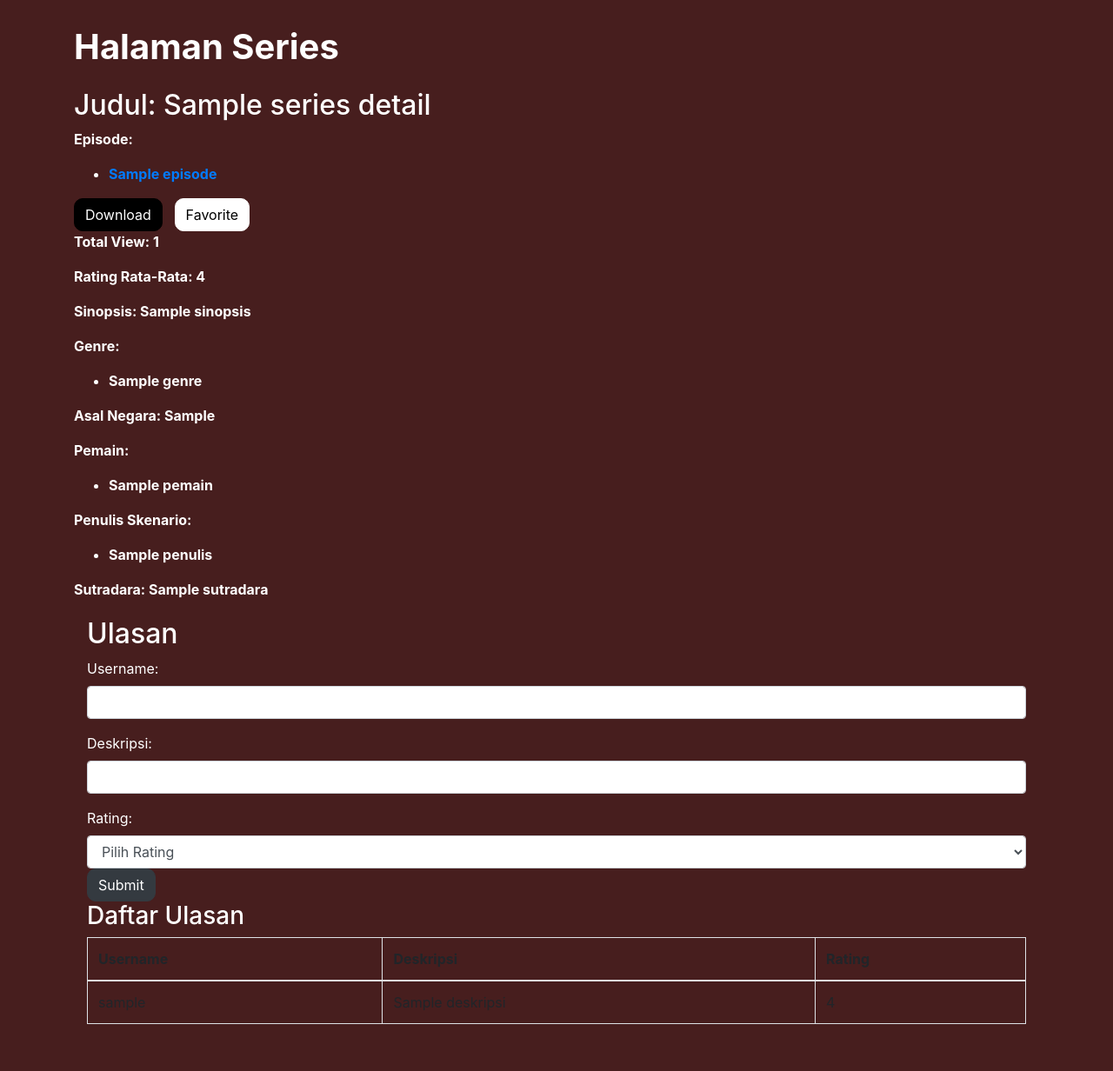
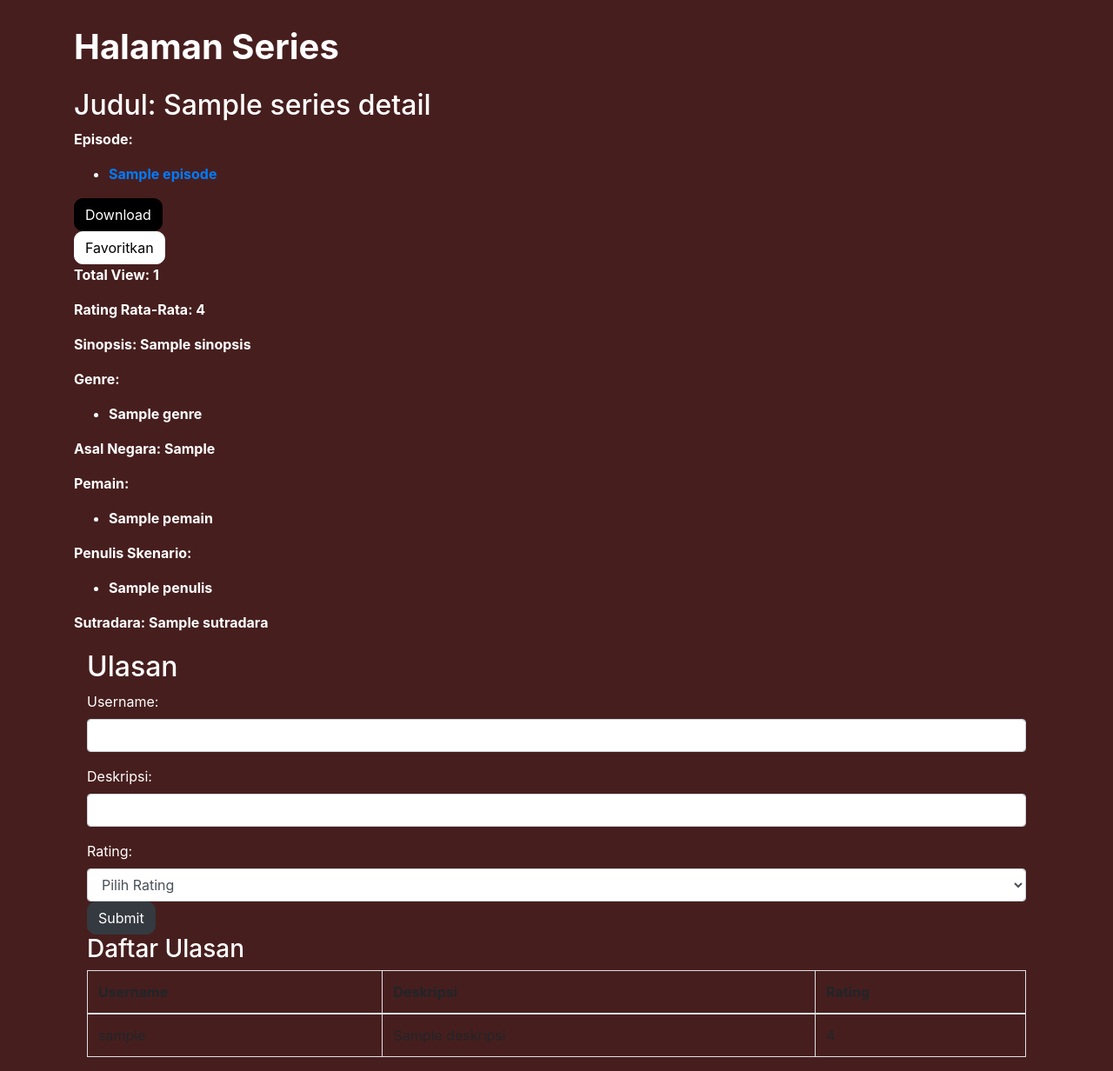
Before and after one commit to BASDAT-B-2/pacilflix-B-2, a Django app: template TK3_B_2/tayangan/templates/HalamanSeries.html in a window 1280 px wide. Shown: the part 56-1288 px from the top of the page at 87% size. Before the commit the page ends 1234 px from the top, so only its background shows below. Run offline with Django 5.2, Linux system fonts and the light colour scheme; the template is opened without the code that fills it: most values are stand-ins (such as "Sample title", 1, 10 or a date in 2020); some libraries are stand-ins or nearby versions.

Commit message:
button favorite and download

```diff
--- a/TK3_B_2/tayangan/templates/HalamanFilm.html
+++ b/TK3_B_2/tayangan/templates/HalamanFilm.html
@@ -66,6 +66,7 @@
   <!-- Informasi Film -->
   <div class="film-info">
     <h2>Judul: {{ film_tinfo.1 }}<span id="judul-film"></span></h2>
+
 <!-- Tombol Unduh -->
 <form action="{% url 'daftar_unduhan:daftar_unduhan' %}" method="post">
   {% csrf_token %}
@@ -74,11 +75,12 @@
 </form>
 
 <!-- Tombol Favoritkan -->
-<form action="{% url 'daftar_favorit:tayangan_favorit' %}" method="post">
+<form action="{% url 'daftar_favorit:show_favorit' %}" method="post">
   {% csrf_token %}
   <input type="hidden" name="film_id" value="{{ film.id }}">
   <button type="submit" class="btn btn-favoritkan">Favorite</button>
 </form>
+
     <p>Total View: <span id="total-view">{{ view_info }}</span></p>
     <p>Rating Rata-Rata: <span id="rating">-------</span></p>
     <p>Sinopsis: <span id="sinopsis">{{ film_tinfo.2 }}</span></p>
--- a/TK3_B_2/tayangan/templates/HalamanSeries.html
+++ b/TK3_B_2/tayangan/templates/HalamanSeries.html
@@ -61,8 +61,20 @@
       <li><a href="#">{{ episode.episode_title }}</a></li>
       {% endfor %}
     </ul>
-    <button class="btn btn-unduh">Download</button>
-    <button class="btn btn-favoritkan">Favorite</button>
+        <!-- Tombol Unduh -->
+    <form action="{% url 'daftar_unduhan:daftar_unduhan' %}" method="post">
+      {% csrf_token %}
+      <input type="hidden" name="series_id" value="{{series_details.id_tayangan }}">
+      <button type="submit" class="btn btn-unduh">Download</button>
+    </form>
+
+     <!-- Formulir untuk tombol favoritkan -->
+     <form action="{% url 'daftar_favorit:show_favorit' %}" method="post" style="display: inline;">
+      {% csrf_token %}
+      <input type="hidden" name="series_id" value="{{ series_details.id_tayangan }}">
+      <button type="submit" class="btn btn-favoritkan">Favoritkan</button>
+    </form>
+
     <p>Total View: <span id="total-view">{{ series_details.total_view }}</span></p>
     <p>Rating Rata-Rata: <span id="rating">{{ series_details.rating }}</span></p>
     <p>Sinopsis: <span id="sinopsis">{{ series_details.sinopsis }}</span></p>
```
